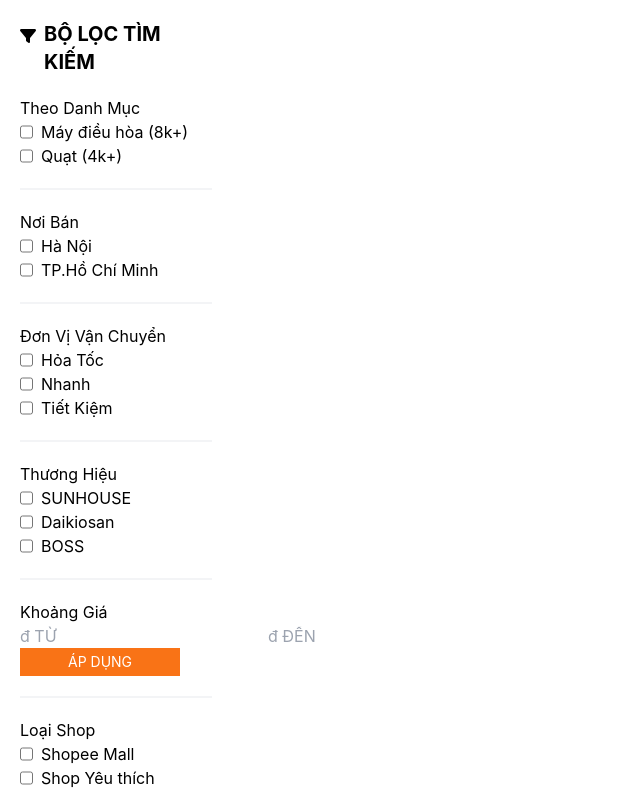
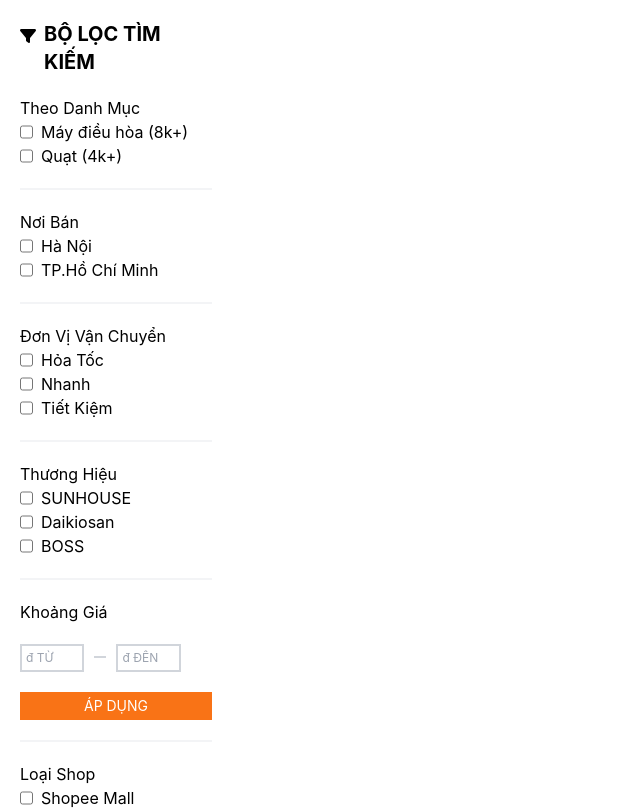
Before and after one commit to VVVu1511/ShopeeClone_FrontEnd, a React (Create React App) app: page /home in a window 1280 px wide. Shown: the top 810 px of the page, without its empty margins (0-640 px from the left). Built offline with nearby package versions, Linux system fonts and the light colour scheme; the HTML template or start-up script is replaced by a standard one.

Commit message:
fix Filter: input box <khoang gia>

```diff
--- a/src/components/Filter/Filter.jsx
+++ b/src/components/Filter/Filter.jsx
@@ -63,14 +63,14 @@ function Filter(){
 
                 {seperator()}
 
-                <div>
+                <div className="space-y-5">
                     <p>Khoảng Giá</p>
-                    <div className="flex">
-                        <input placeholder="đ TỪ"></input>
-                        <span></span>
-                        <input placeholder="đ ĐẾN"></input>
+                    <div className="flex space-x-2.5">
+                        <input className="focus:outline-none pl-1 pt-1 pb-1 border-2 border-gray-300 w-1/3 text-xs" placeholder="đ TỪ"></input>
+                        <span className="mt-3 w-3 bg-gray-300 h-0.5"></span>
+                        <input className="focus:outline-none pl-1 pt-1 pb-1 border-2 border-gray-300 w-1/3 text-xs" placeholder="đ ĐẾN"></input>
                     </div>
-                    <button className="pl-12 pr-12 pt-1 pb-1 text-white text-sm bg-orange-500">ÁP DỤNG</button>
+                    <button className="w-48 pl-12 pr-12 pt-1 pb-1 text-white text-sm bg-orange-500">ÁP DỤNG</button>
                 </div>
 
                 {seperator()}
@@ -112,7 +112,7 @@ function Filter(){
 
                 {seperator()}
 
-                <button className="pl-12 pr-12 pt-1 pb-1 text-white text-sm bg-orange-500">XÓA TẤT CẢ</button>
+                <button className="w-48 pl-12 pr-12 pt-1 pb-1 text-white text-sm bg-orange-500">XÓA TẤT CẢ</button>
             </div>
         </>
     );
```
